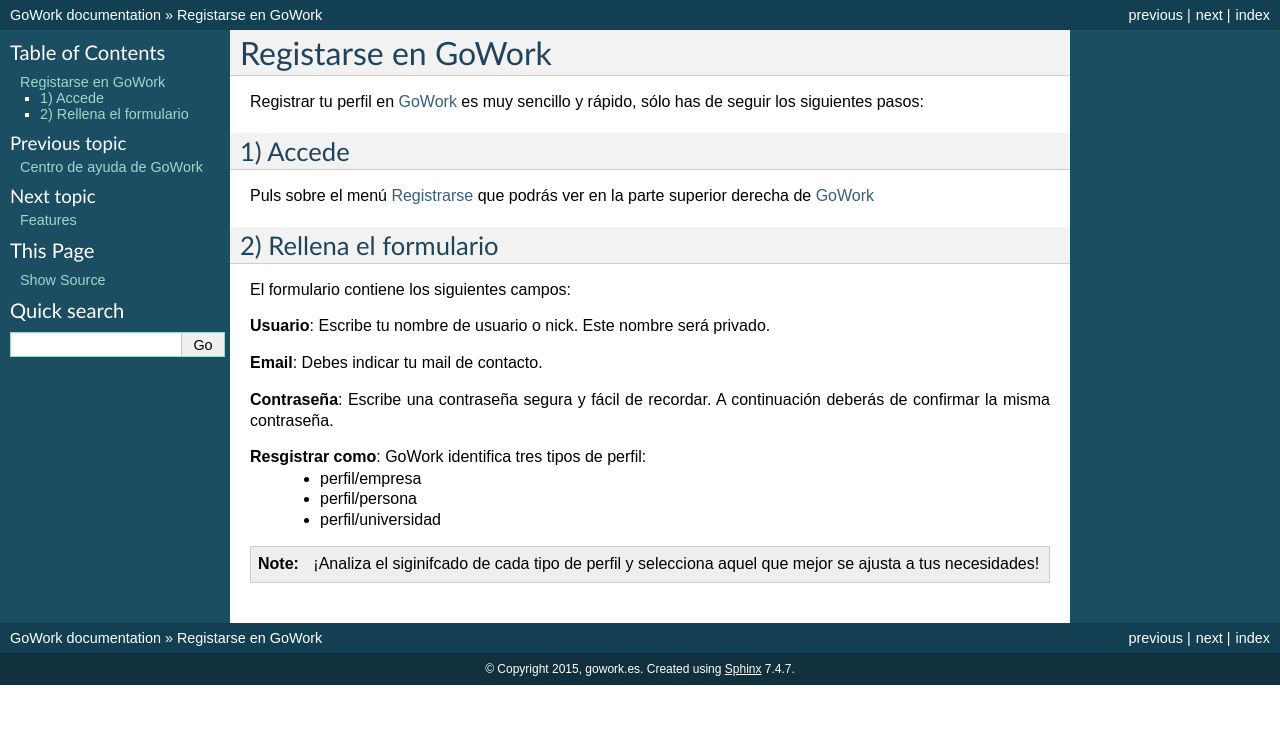
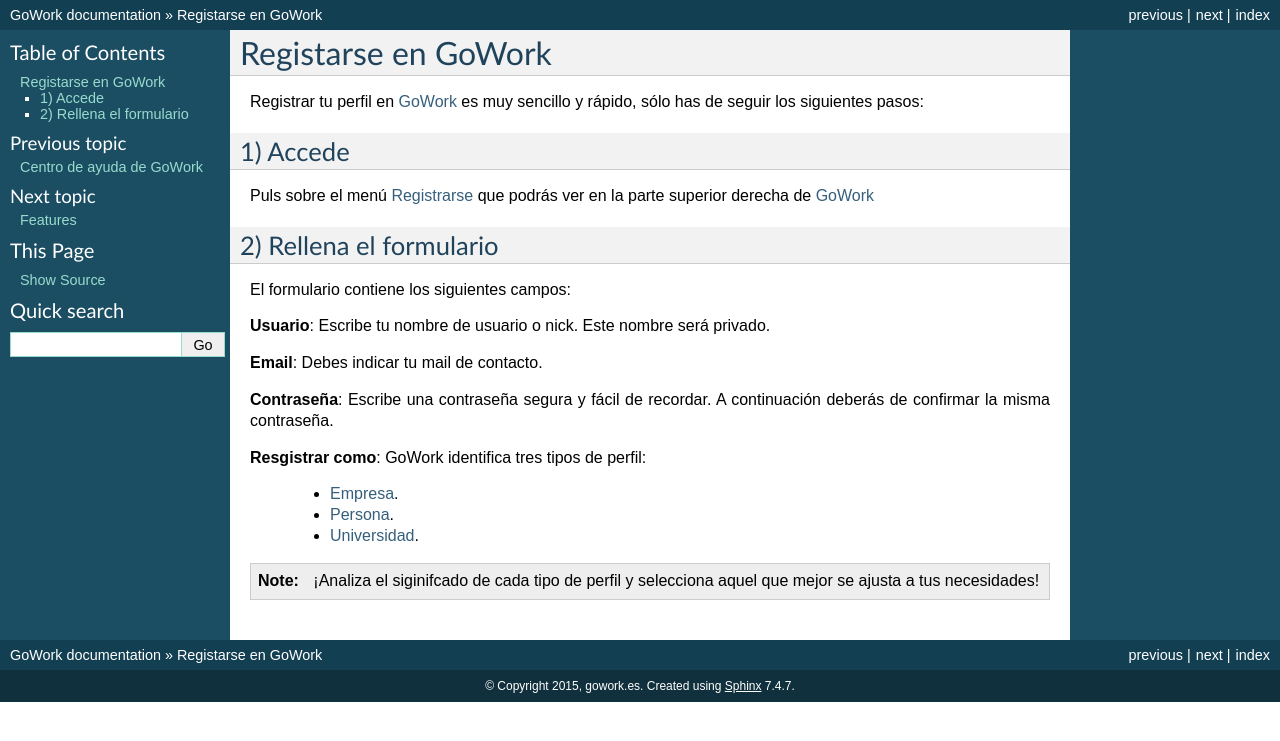
Before and after one commit to help-gowork/help, a Sphinx documentation site: the page built from docs/registrarse.rst, in a window 1280 px wide. Shown: the top 741 px of the page. Built offline with Sphinx 7.4.7, drawn with Linux system fonts in a browser that asks for light colours; pages that are not in the unit, such as notebooks, are missing from menus.

Commit message:
Update registrarse.rst

```diff
--- a/docs/registrarse.rst
+++ b/docs/registrarse.rst
@@ -23,9 +23,10 @@
 **Contraseña**: Escribe una contraseña segura y fácil de recordar. A continuación deberás de confirmar la misma contraseña.
 
 **Resgistrar como**: GoWork identifica tres tipos de perfil:
- * perfil/empresa
- * perfil/persona
- * perfil/universidad
+
+ * `Empresa <../perfil/empresa>`_.
+ * `Persona <../perfil/persona>`_.
+ * `Universidad <../perfil/universidad>`_.
 
 
 .. note:: 	¡Analiza el siginifcado de cada tipo de perfil y selecciona aquel que mejor se ajusta a tus necesidades!
```
